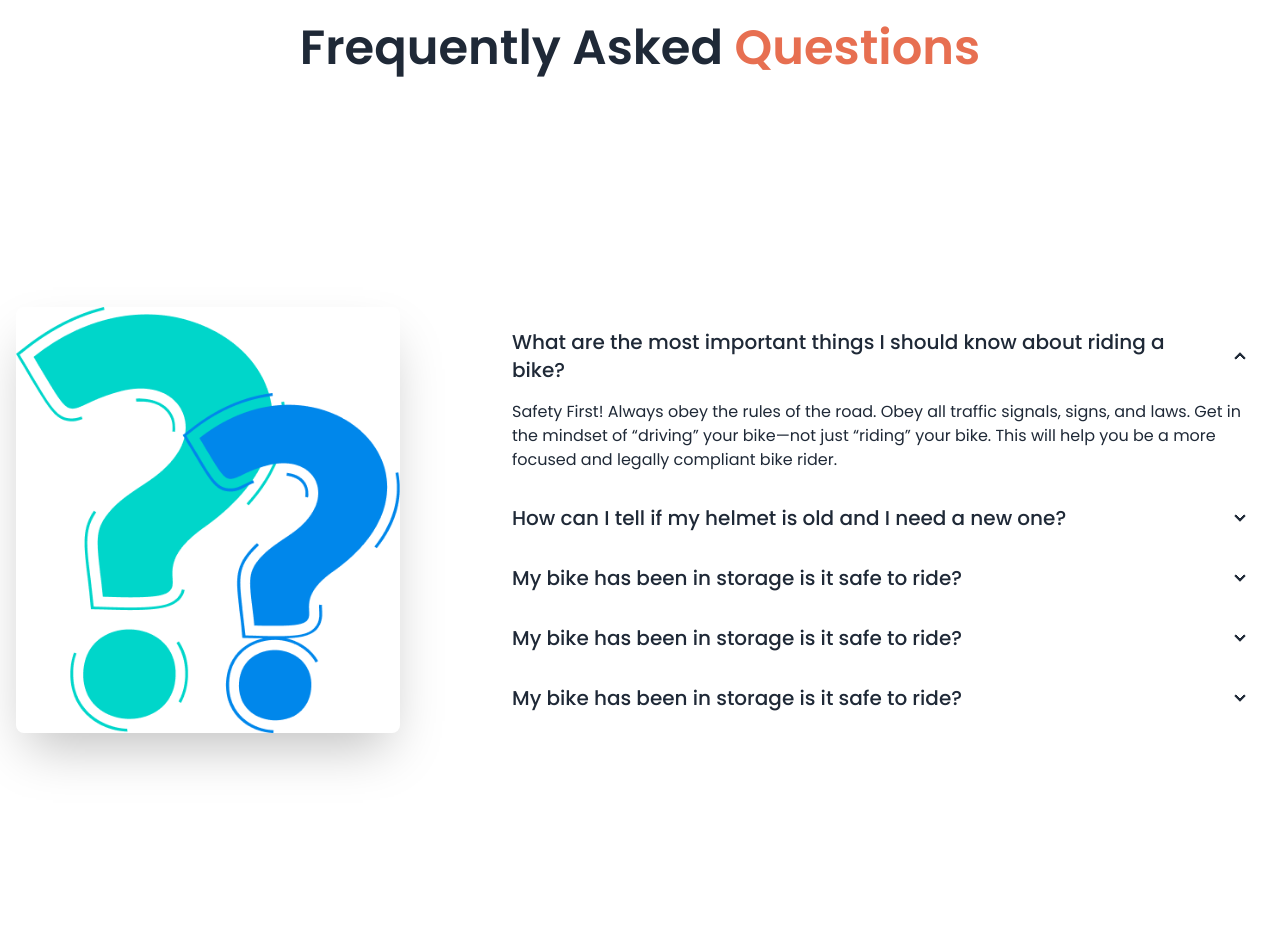
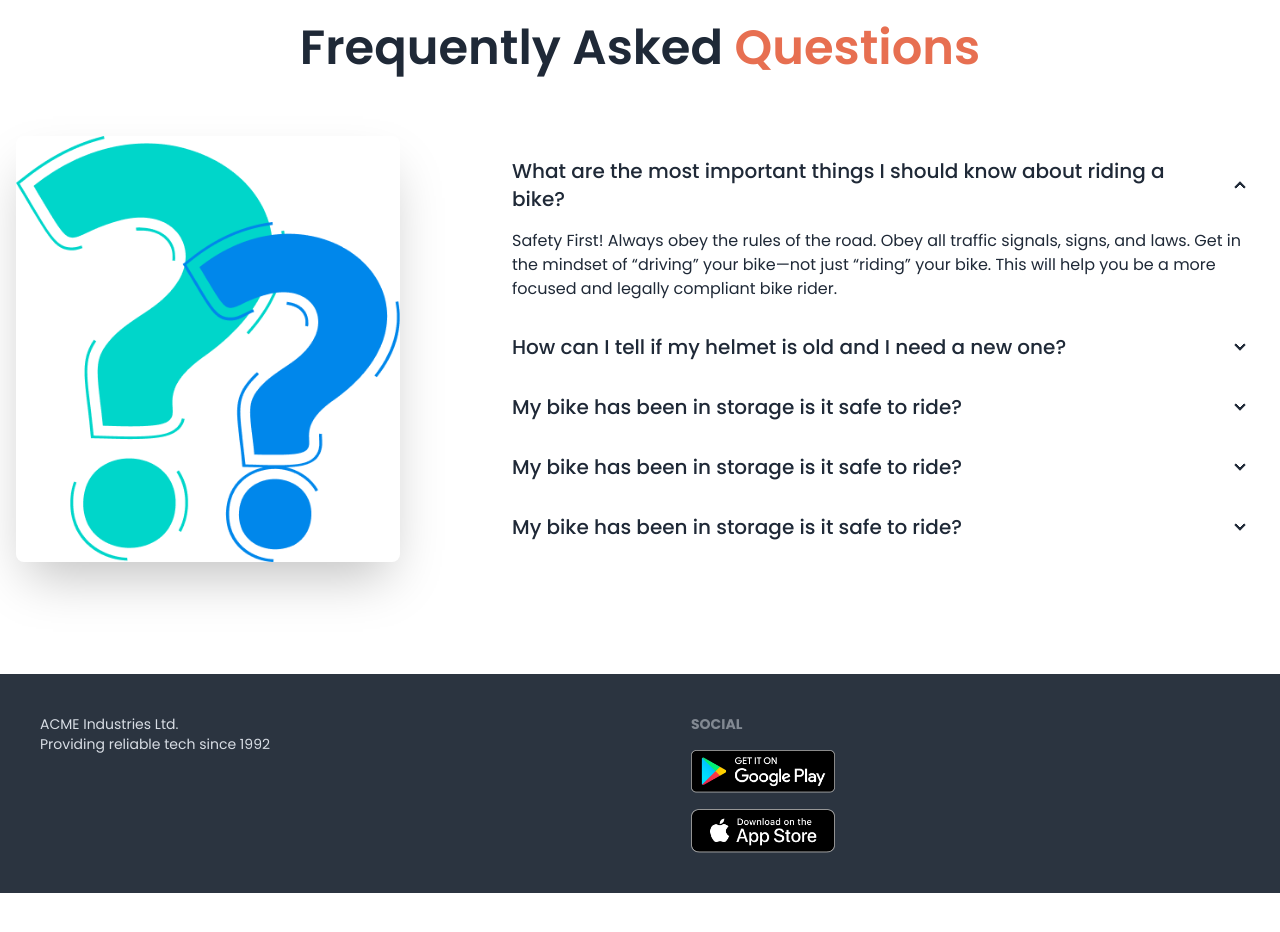
Before and after one commit to abusufian745/biker-zone-with-daisyui, a plain HTML site: page index.html in a window 1280 px wide. Shown: the part 2100-3032 px from the top of the page. After the commit the page ends 2993 px from the top, so only its background shows below. Drawn offline with nearby package versions, Linux system fonts and the light colour scheme.

Commit message:
added footer section

```diff
--- a/index.html
+++ b/index.html
@@ -321,7 +321,7 @@
             <h3 class="text-5xl mb-12 font-semibold text-center">Frequently Asked <span
                     class="text-bike-primary">Questions</span></h3>
 
-            <div class="hero min-h-screen ">
+            <div class="hero ">
                 <div class="hero-content flex-col lg:gap-24 lg:flex-row">
                     <img src="./images/others/faq.png" class="w-3/4 lg:max-w-sm rounded-lg shadow-2xl" />
                     <div>
@@ -390,9 +390,22 @@
         </section>
 
     </main>
-    <footer>
 
-    </footer>
+    <footer class="footer p-10 bg-neutral text-neutral-content">
+        <div>
+
+          <p>ACME Industries Ltd.<br/>Providing reliable tech since 1992</p>
+        </div>
+        <div>
+          <span class="footer-title">Social</span>
+          <div class="grid grid-cols-1 gap-4">
+            <a><img class="w-36" src="./images/others/android.png
+                " alt=""></a>
+            <a><img class="w-36" src="./images/others/ios.png" alt=""></a>
+
+          </div>
+        </div>
+      </footer>
 </body>
 
 </html>
```
